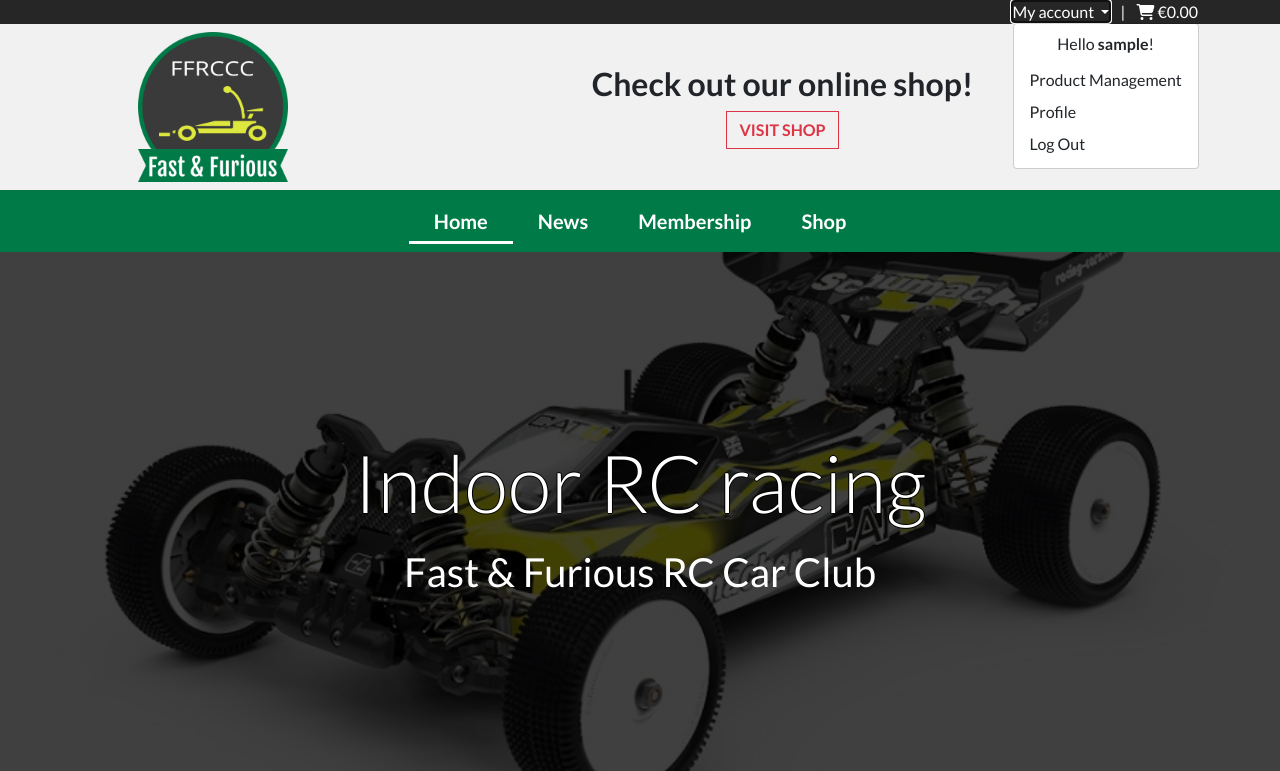
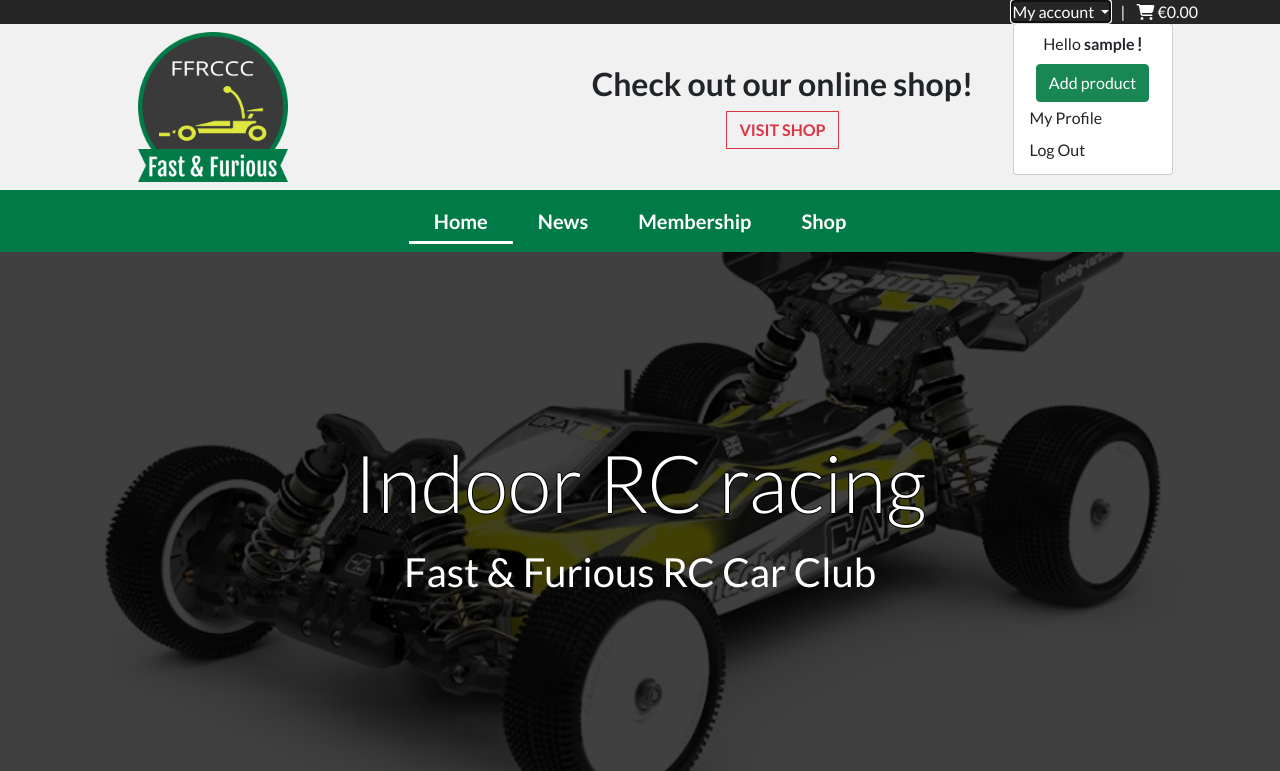
Before and after one commit to zokam1411/milestone-project-4, a Django app: page / in a window 1280 px wide, after a click on "My account". Shown: the top 771 px of the page. Run offline with Django 3.2, Linux system fonts and the light colour scheme; the visitor is signed in with stand-in values (Sample User, id 1); data comes from the database, SQL or seed files in the repository; some libraries are stand-ins or nearby versions.

Commit message:
Style my account dropdown to be always on top

```diff
--- a/static/css/base.css
+++ b/static/css/base.css
@@ -50,6 +50,12 @@ a {
 
 .underline:hover {
     text-decoration: underline;
+}
+
+/* Top header */
+
+#my-account-dropdown {
+    z-index: 9999;
 }
 
 /* Navbar */
--- a/templates/base.html
+++ b/templates/base.html
@@ -40,12 +40,12 @@
                                 data-bs-toggle="dropdown" aria-expanded="false">
                                 My account
                             </a>
-                            <ul class="dropdown-menu" aria-labelledby="my-account">
-                                <li class="text-center mb-2">Hello <strong>{{request.user}}</strong>!</li>
+                            <ul class="dropdown-menu" id="my-account-dropdown" aria-labelledby="my-account">
+                                <li class="text-center mb-2">Hello <strong>{{request.user}}</strong> <i class="fas fa-exclamation"></i></li>
                                 {% if request.user.is_superuser %}
-                                <li><a class="dropdown-item" href="{% url 'add_product' %}">Product Management</a></li>
+                                <li class="text-center"><a class="btn btn-success" href="{% url 'add_product' %}">Add product</a></li>
                                 {% endif %}
-                                <li><a class="dropdown-item" href="{% url 'profile' %}">Profile</a></li>
+                                <li><a class="dropdown-item" href="{% url 'profile' %}">My Profile</a></li>
                                 <li><a href="{% url 'account_logout' %}" class="dropdown-item" href="#">Log Out</a>
                                 </li>
                             </ul>
```
